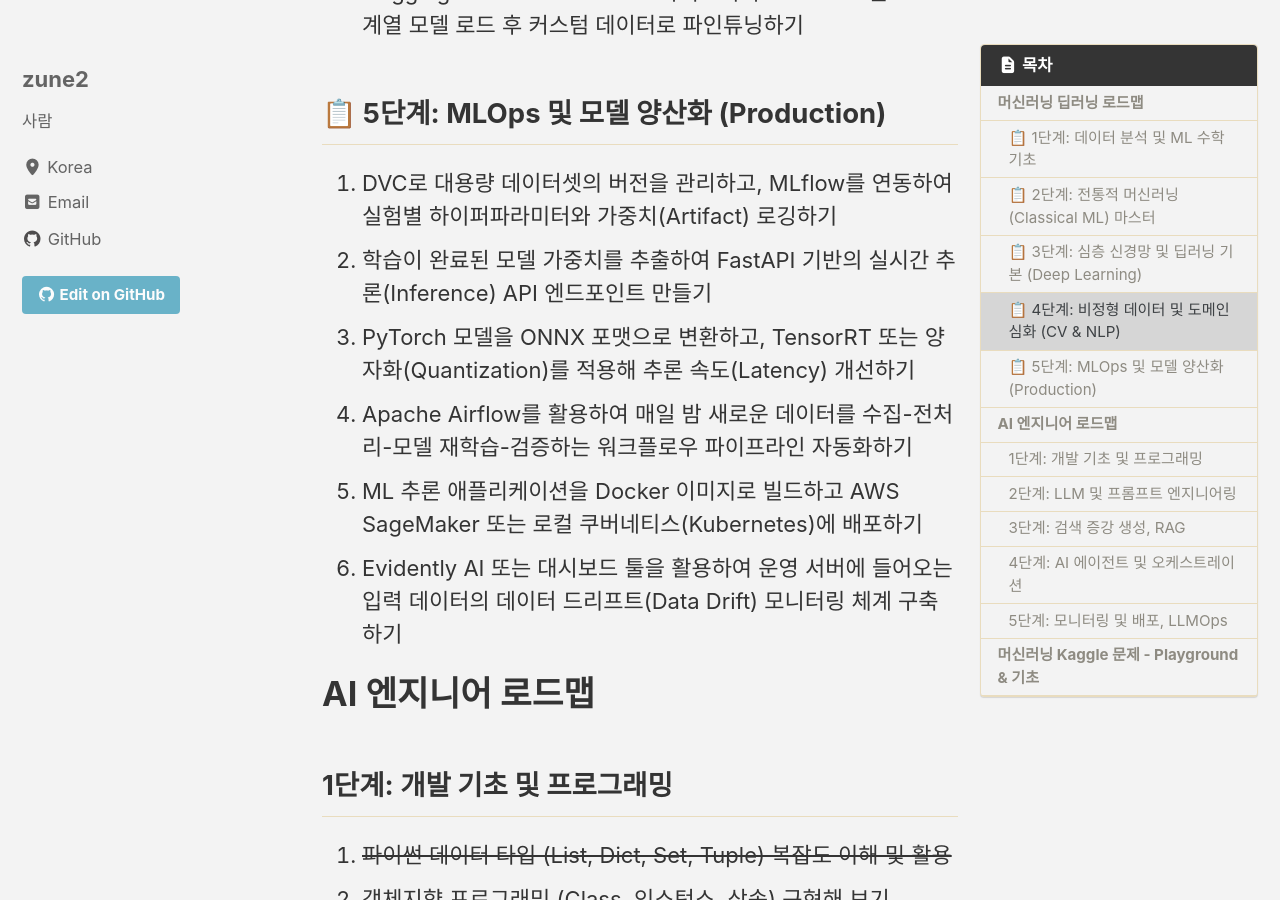
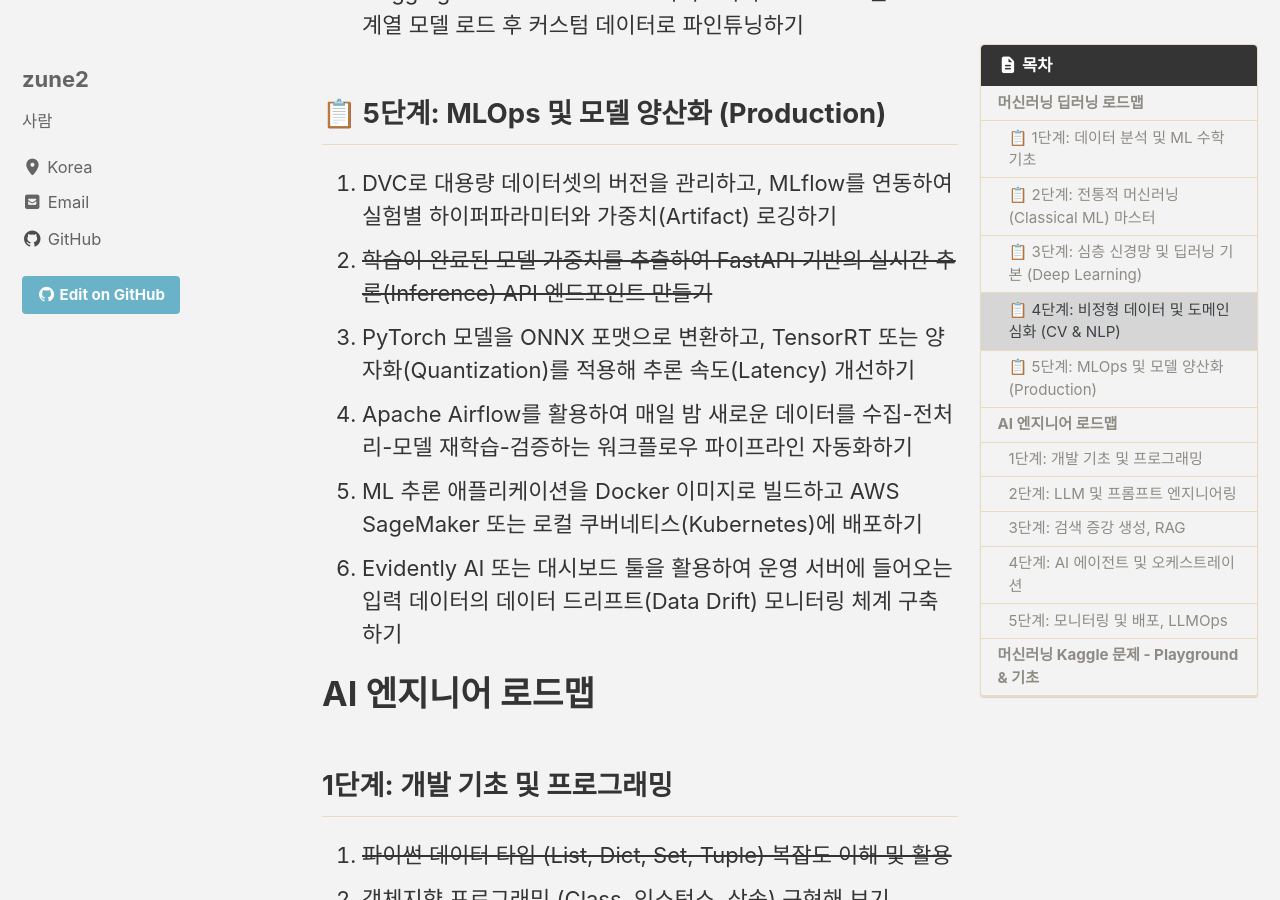
Before and after one commit to zune2/zune2.github.io, a Jekyll site: the page built from books.md, in a window 1280 px wide and 900 px high, scrolled down 2569 px. Built offline with Jekyll 4.4.1, drawn with Linux system fonts in a browser that asks for light colours; cached includes are drawn as plain includes.

```diff
--- a/books.md
+++ b/books.md
@@ -51,7 +51,7 @@ read_time: true
 ## 📋 5단계: MLOps 및 모델 양산화 (Production)
 
 25. DVC로 대용량 데이터셋의 버전을 관리하고, MLflow를 연동하여 실험별 하이퍼파라미터와 가중치(Artifact) 로깅하기
-26. 학습이 완료된 모델 가중치를 추출하여 FastAPI 기반의 실시간 추론(Inference) API 엔드포인트 만들기
+26. ~~학습이 완료된 모델 가중치를 추출하여 FastAPI 기반의 실시간 추론(Inference) API 엔드포인트 만들기~~
 27. PyTorch 모델을 ONNX 포맷으로 변환하고, TensorRT 또는 양자화(Quantization)를 적용해 추론 속도(Latency) 개선하기
 28. Apache Airflow를 활용하여 매일 밤 새로운 데이터를 수집-전처리-모델 재학습-검증하는 워크플로우 파이프라인 자동화하기
 29. ML 추론 애플리케이션을 Docker 이미지로 빌드하고 AWS SageMaker 또는 로컬 쿠버네티스(Kubernetes)에 배포하기
```
